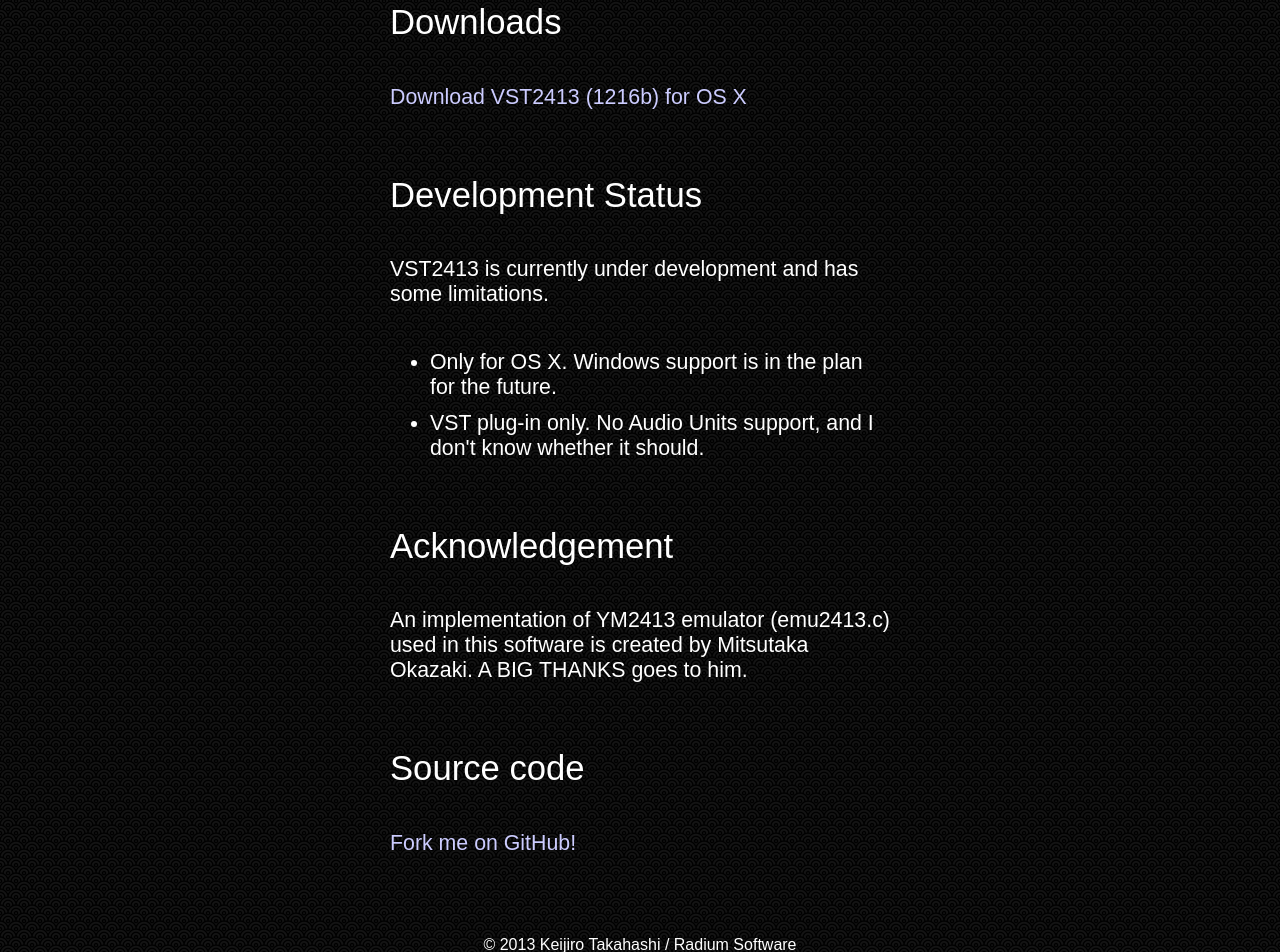
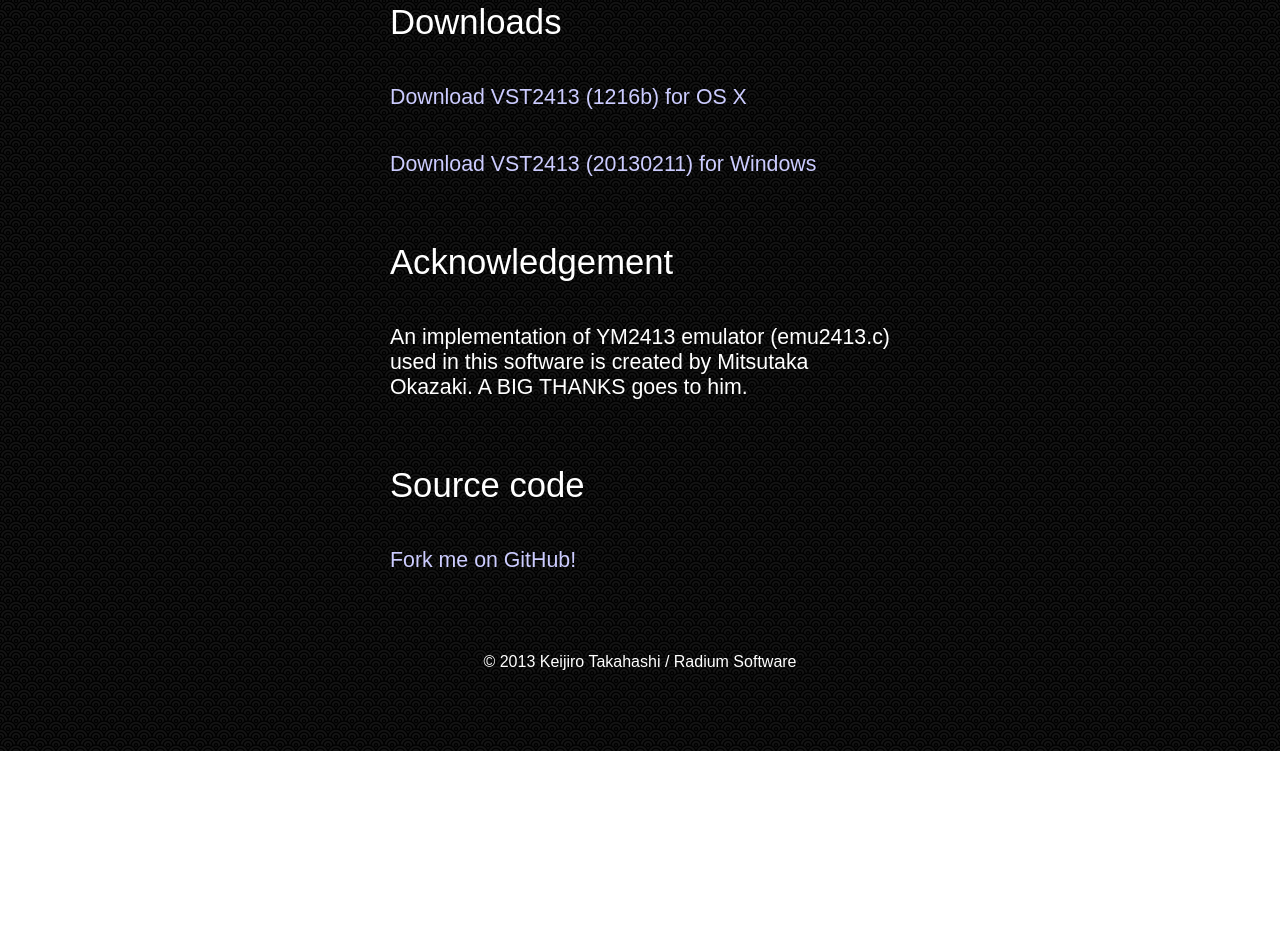
Before and after one commit to keijiro/vst2413, a plain HTML site: page index.html in a window 1280 px wide. Shown: the part 1039-1991 px from the top of the page. After the commit the page ends 1790 px from the top, so only its background shows below. Drawn offline with Linux system fonts and the light colour scheme; a web font is replaced by a local one.

Commit message:
Added Windows version.

```diff
--- a/index.html
+++ b/index.html
@@ -86,13 +86,8 @@
       <p>VST2413 can resemble that warm texture of sound and may be well
       suited for use in "post 8-bit era style" chiptune music.</p>
       <h2>Downloads</h2>
-      <p><a href="build/vst2413-1216b-osx.zip">Download VST2413 (1216b) for OS X </a></p>
-      <h2>Development Status</h2>
-      <p>VST2413 is currently under development and has some limitations.</p>
-      <ul>
-      <li>Only for OS X. Windows support is in the plan for the future.</li>
-      <li>VST plug-in only. No Audio Units support, and I don't know whether it should.</li>
-      </ul>
+      <p><a href="build/vst2413-1216b-osx.zip">Download VST2413 (1216b) for OS X</a></p>
+      <p><a href="build/vst2413-20130211-windows.zip">Download VST2413 (20130211) for Windows</a></p>
       <h2>Acknowledgement</h2>
       <p>An implementation of YM2413 emulator (emu2413.c) used in this software
       is created by Mitsutaka Okazaki. A BIG THANKS goes to him.</p>
```
Also changed, not shown: 1 other file.
